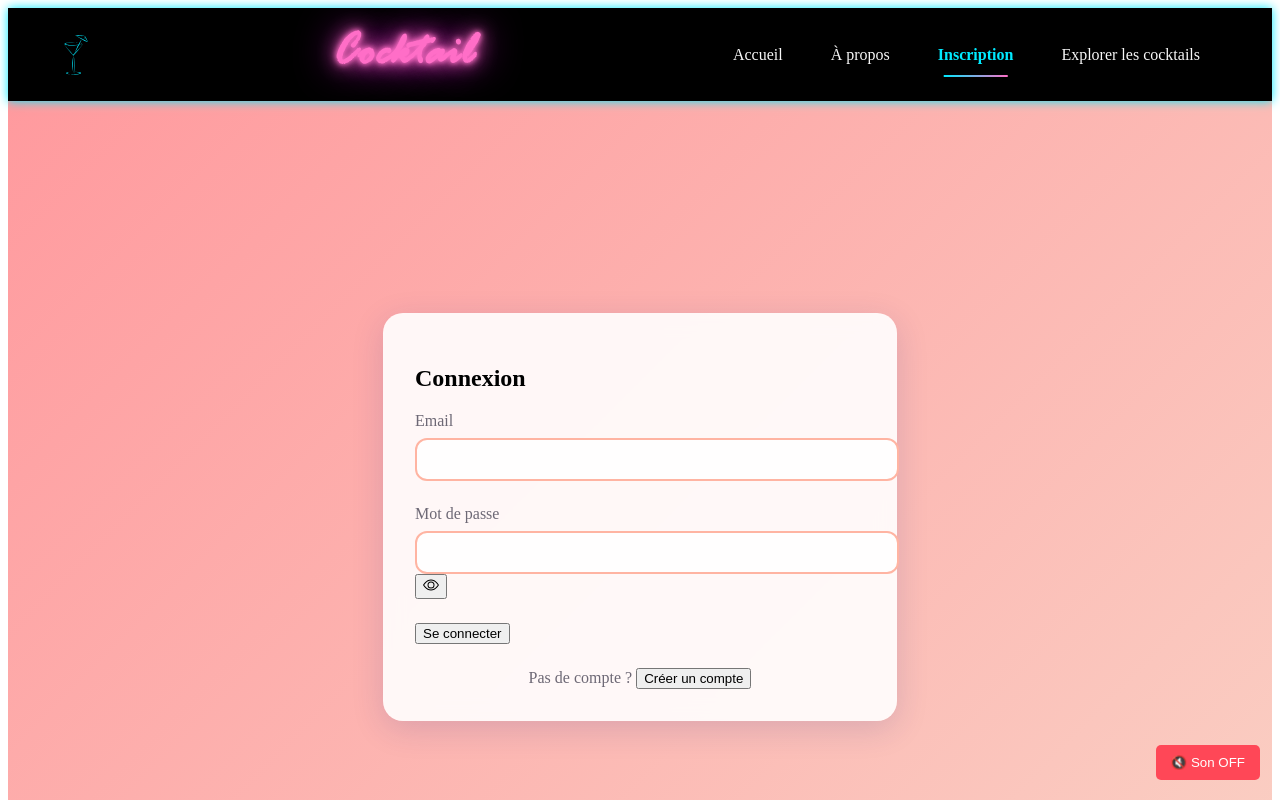
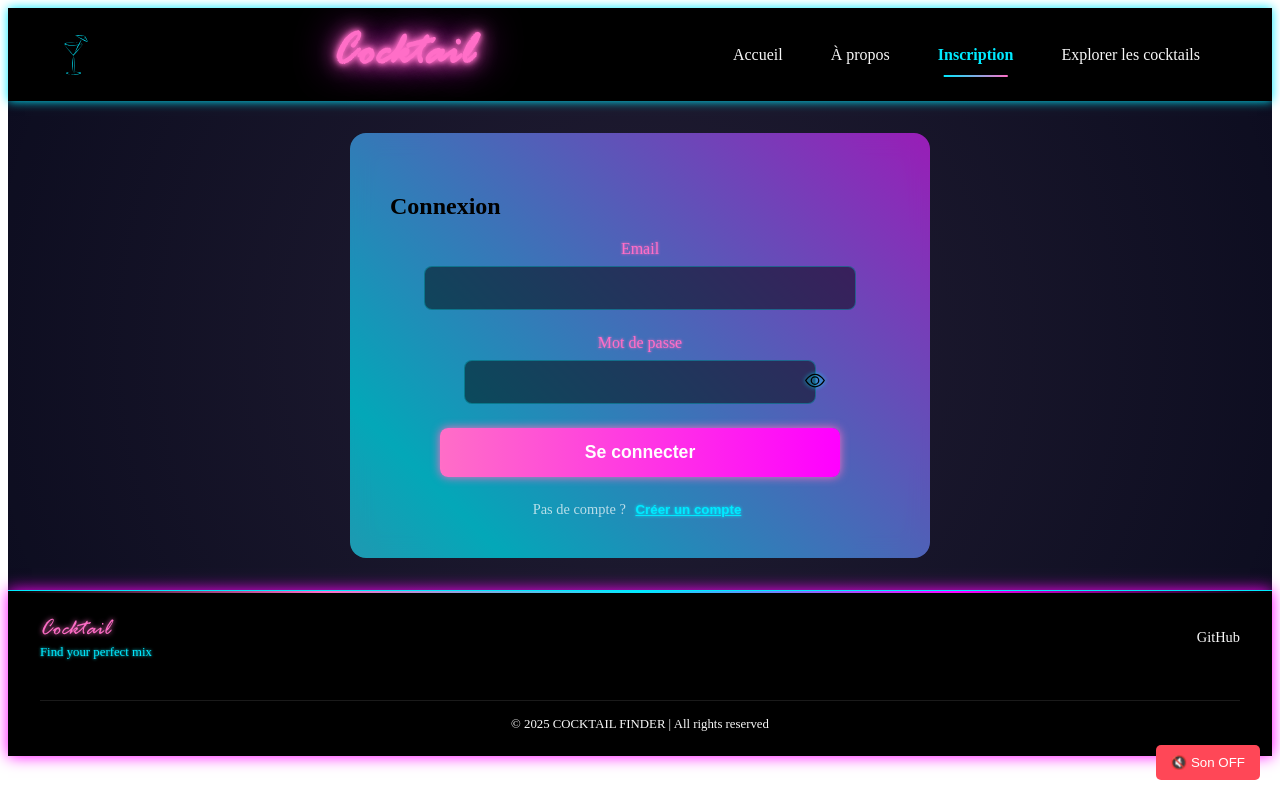
Before and after one commit to CharlesCatto/CocktailFinder, a React (Vite) app in the folder client/vite-project/: page /account in a window 1280 px wide. Shown: the top 800 px of the page. Built offline with nearby package versions, Linux system fonts and the light colour scheme; no server answers.

Commit message:
CSS for Account and About.

```diff
--- a/client/vite-project/src/Layout/Layout.tsx
+++ b/client/vite-project/src/Layout/Layout.tsx
@@ -1,5 +1,6 @@
 import { Outlet } from "react-router-dom";
 import NavBar from "../components/NavBar/NavBar";
+import Footer from "../components/Footer/Footer";
 import NeonSound from "../components/sound/NeonSound";
 import KoolGang from "../components/sound/KoolGang";
 import styles from "./Layout.module.css";
@@ -7,7 +8,6 @@ import styles from "./Layout.module.css";
 function Layout() {
 	return (
 		<div className={styles.container}>
-			{/* Sons globaux qui jouent partout */}
 			<NeonSound />
 			<KoolGang />
 
@@ -19,9 +19,7 @@ function Layout() {
 				<Outlet />
 			</main>
 
-			<footer className={styles.footer}>
-				<p>© 2025 - Cocktail</p>
-			</footer>
+			<Footer />
 		</div>
 	);
 }
--- /dev/null
+++ b/client/vite-project/src/components/Footer/Footer.module.css
@@ -0,0 +1,150 @@
+@font-face {
+	font-family: "RageItalic";
+	src: url("../../assets/font/RAGE_1.TTF") format("truetype");
+	font-display: swap;
+}
+
+.footer {
+	background-color: #000;
+	border-top: 1px solid var(--neon-blue);
+	box-shadow: 0 0 15px var(--neon-purple);
+	padding: 1.5rem 0;
+	position: relative;
+}
+
+.footer::before {
+	content: "";
+	position: absolute;
+	top: 0;
+	left: 0;
+	right: 0;
+	height: 2px;
+	background: linear-gradient(
+		90deg,
+		transparent,
+		var(--neon-pink),
+		var(--neon-blue),
+		var(--neon-purple),
+		transparent
+	);
+	animation: rainbowBorder 8s linear infinite;
+}
+
+.content {
+	max-width: 1200px;
+	margin: 0 auto;
+	padding: 0 2rem;
+	display: flex;
+	flex-wrap: wrap;
+	justify-content: space-between;
+	align-items: center;
+	gap: 1.5rem;
+}
+
+.logoContainer {
+	display: flex;
+	flex-direction: column;
+	min-width: 150px;
+}
+
+.logo {
+	font-family: "RageItalic", cursive;
+	font-size: 1.5rem;
+	color: var(--neon-pink);
+	text-shadow: 0 0 5px var(--neon-pink);
+}
+
+.slogan {
+	color: var(--neon-blue);
+	font-size: 0.8rem;
+	text-shadow: 0 0 3px var(--neon-blue);
+}
+
+.nav {
+	display: flex;
+	gap: 1.5rem;
+}
+
+.link {
+	color: var(--text-primary);
+	text-decoration: none;
+	font-size: 0.9rem;
+	position: relative;
+	transition: all 0.3s ease;
+}
+
+.link:hover {
+	color: var(--neon-blue);
+}
+
+.link::after {
+	content: "";
+	position: absolute;
+	bottom: -2px;
+	left: 0;
+	width: 0;
+	height: 1px;
+	background: var(--neon-blue);
+	transition: width 0.3s ease;
+}
+
+.link:hover::after {
+	width: 100%;
+}
+
+.socials {
+	display: flex;
+	gap: 1.5rem;
+}
+
+.socialLink {
+	color: var(--text-primary);
+	text-decoration: none;
+	font-size: 0.9rem;
+	transition: all 0.3s ease;
+}
+
+.socialLink:hover {
+	color: var(--neon-pink);
+	text-shadow: 0 0 5px var(--neon-pink);
+}
+
+.copyright {
+	flex-basis: 100%;
+	text-align: center;
+	color: var(--text-primary);
+	font-size: 0.8rem;
+	margin-top: 1rem;
+	padding-top: 1rem;
+	border-top: 1px solid rgba(255, 255, 255, 0.1);
+}
+
+/* Animations */
+@keyframes rainbowBorder {
+	0% {
+		background-position: -100% 0;
+	}
+	100% {
+		background-position: 100% 0;
+	}
+}
+
+/* Responsive */
+@media (max-width: 768px) {
+	.content {
+		flex-direction: column;
+		text-align: center;
+		gap: 1rem;
+	}
+
+	.nav,
+	.socials {
+		flex-wrap: wrap;
+		justify-content: center;
+	}
+
+	.copyright {
+		margin-top: 0.5rem;
+		padding-top: 0.5rem;
+	}
+}
--- /dev/null
+++ b/client/vite-project/src/components/Footer/Footer.tsx
@@ -0,0 +1,49 @@
+import styles from "./Footer.module.css";
+import { Link } from "react-router-dom";
+
+export default function Footer() {
+	return (
+		<footer className={styles.footer}>
+			<div className={styles.content}>
+				<div className={styles.logoContainer}>
+					<span className={styles.logo}>Cocktail</span>
+					<span className={styles.slogan}>Find your perfect mix</span>
+				</div>
+
+				{/* <nav className={styles.nav}>
+					<Link to="/" className={styles.link}>
+						Home
+					</Link>
+					<Link to="/finder" className={styles.link}>
+						Finder
+					</Link>
+					<Link to="/about" className={styles.link}>
+						About
+					</Link>
+					<Link to="/account" className={styles.link}>
+						Account
+					</Link>
+				</nav> */}
+
+				<div className={styles.socials}>
+					{/* <a href="_" className={styles.socialLink}>
+						Instagram
+					</a>
+					<a href="_" className={styles.socialLink}>
+						Twitter
+					</a> */}
+					<a
+						href="https://github.com/CharlesCatto/CocktailFinder"
+						className={styles.socialLink}
+					>
+						GitHub
+					</a>
+				</div>
+
+				<div className={styles.copyright}>
+					© 2025 COCKTAIL FINDER | All rights reserved
+				</div>
+			</div>
+		</footer>
+	);
+}
--- a/client/vite-project/src/pages/About/About.module.css
+++ b/client/vite-project/src/pages/About/About.module.css
@@ -0,0 +1,104 @@
+@font-face {
+	font-family: "Rage";
+	src: url("../../assets/font/RAGE_1.TTF") format("truetype");
+}
+
+.container {
+	position: relative;
+	width: 100%;
+	height: calc(100vh - var(--navbar-height) - var(--footer-height));
+	overflow: hidden;
+}
+
+.backgroundImage {
+	position: absolute;
+	top: 0;
+	left: 0;
+	width: 100%;
+	height: 100%;
+	background-size: cover;
+	background-position: center;
+	z-index: -1;
+}
+
+.content {
+	display: flex;
+	flex-direction: column;
+	justify-content: center;
+	align-items: center;
+	height: 100%;
+	padding: 2rem;
+	/* background-color: rgba(0, 0, 0, 0.5);  */
+	backdrop-filter: blur(2px);
+}
+
+.title {
+	font-family: "Rage", sans-serif;
+	font-size: 5rem;
+	color: var(--neon-pink);
+	text-shadow: 0 0 10px var(--neon-pink), 0 0 20px var(--neon-blue), 0 0 30px
+		var(--neon-purple);
+	margin-bottom: 2rem;
+	text-align: center;
+	animation: flicker 3s infinite alternate;
+}
+
+.textBox {
+	max-width: 600px;
+	padding: 2rem;
+	background-color: rgba(0, 0, 0, 0.7);
+	border: 2px solid var(--neon-blue);
+	border-radius: 10px;
+	box-shadow: 0 0 15px var(--neon-purple), inset 0 0 10px var(--neon-pink);
+}
+
+.textBox p {
+	color: white;
+	font-size: 1.2rem;
+	line-height: 1.6;
+	margin-bottom: 1.5rem;
+	text-shadow: 0 0 5px var(--neon-green);
+}
+
+.signature {
+	color: var(--neon-yellow);
+	font-style: italic;
+	text-align: right;
+	font-size: 1.3rem;
+}
+
+/* Animation néon */
+@keyframes flicker {
+	0%,
+	19%,
+	21%,
+	23%,
+	25%,
+	54%,
+	56%,
+	100% {
+		text-shadow: 0 0 10px var(--neon-pink), 0 0 20px var(--neon-blue), 0 0 30px
+			var(--neon-purple);
+	}
+	20%,
+	24%,
+	55% {
+		text-shadow: none;
+	}
+}
+
+/* Responsive */
+@media (max-width: 768px) {
+	.title {
+		font-size: 3rem;
+	}
+
+	.textBox {
+		padding: 1rem;
+		max-width: 90%;
+	}
+
+	.textBox p {
+		font-size: 1rem;
+	}
+}
--- a/client/vite-project/src/pages/About/About.tsx
+++ b/client/vite-project/src/pages/About/About.tsx
@@ -1,10 +1,28 @@
-function About() {
+import styles from "./About.module.css";
+import AboutBG from "../../assets/AboutBG.png";
+
+export default function About() {
 	return (
-		<div>
-			<h2>À propos</h2>
-			<p>Cette application vous permet de créer des cartes et les afficher.</p>
+		<div className={styles.container}>
+			<div
+				className={styles.backgroundImage}
+				style={{ backgroundImage: `url(${AboutBG})` }}
+			/>
+
+			<div className={styles.content}>
+				<h1 className={styles.title}>Cocktail Finder</h1>
+				<div className={styles.textBox}>
+					<p>
+						Bienvenue dans notre univers cocktail rétro-futuriste ! Trouvez la
+						recette parfaite en fonction de ce que vous avez dans votre bar.
+					</p>
+					<p>
+						Inspiré par l'énergie des années 80, ce site vous transporte à Miami
+						Beach, où chaque cocktail raconte une histoire.
+					</p>
+					<p className={styles.signature}>- L'équipe Cocktail Finder</p>
+				</div>
+			</div>
 		</div>
 	);
 }
-
-export default About;
--- a/client/vite-project/src/pages/Account/Account.module.css
+++ b/client/vite-project/src/pages/Account/Account.module.css
@@ -1,96 +1,283 @@
-/* Inspiré de NavBar.module.css */
+@font-face {
+	font-family: "RageItalic";
+	src: url("../../assets/font/RAGE_1.TTF") format("truetype");
+	font-display: swap;
+}
+
 .container {
-	background: linear-gradient(135deg, #ff9a9e 0%, #fad0c4 100%);
-	min-height: 100vh;
 	display: grid;
 	place-items: center;
-	padding: 1rem;
+	min-height: calc(100vh - var(--navbar-height));
+	background: radial-gradient(
+		circle at center,
+		rgba(10, 5, 30, 0.9) 0%,
+		rgba(0, 0, 20, 0.95) 100%
+	);
+	padding: 2rem;
 }
 
 .card {
-	background: rgba(255, 255, 255, 0.9);
-	backdrop-filter: blur(10px);
-	border-radius: 20px;
-	padding: 2rem;
+	position: relative;
+	background: var(--glass-bg);
+	backdrop-filter: blur(12px);
+	-webkit-backdrop-filter: blur(12px);
+	border-radius: 16px;
+	padding: 2.5rem;
 	width: 100%;
-	max-width: 450px;
-	box-shadow: 0 8px 32px rgba(31, 38, 135, 0.15);
+	max-width: 500px;
+	overflow: hidden;
+	z-index: 1;
+}
+
+.card::before {
+	content: "";
+	position: absolute;
+	top: -2px;
+	left: -2px;
+	right: -2px;
+	bottom: -2px;
+	background: linear-gradient(
+		45deg,
+		var(--neon-pink),
+		var(--neon-blue),
+		var(--neon-purple),
+		var(--neon-pink)
+	);
+	background-size: 300% 300%;
+	z-index: -1;
+	border-radius: 18px;
+	animation: gradientFlow 8s ease infinite;
+	opacity: 0.7;
+}
+
+@keyframes gradientFlow {
+	0% {
+		background-position: 0% 50%;
+	}
+	50% {
+		background-position: 100% 50%;
+	}
+	100% {
+		background-position: 0% 50%;
+	}
 }
 
 .title {
-	color: #d23669;
+	font-family: "RageItalic", cursive;
+	color: var(--neon-blue);
 	text-align: center;
 	margin-bottom: 2rem;
-	font-size: 2rem;
-	font-weight: 700;
+	font-size: 2.5rem;
+	text-shadow: 0 0 5px var(--neon-blue), 0 0 15px var(--neon-purple);
+	letter-spacing: 1px;
+	position: relative;
 }
 
 .inputGroup {
 	margin-bottom: 1.5rem;
+	position: relative;
 }
 
 label {
 	display: block;
 	margin-bottom: 0.5rem;
-	color: #6d6875;
+	color: var(--neon-pink);
 	font-weight: 500;
+	text-shadow: 0 0 3px var(--neon-pink);
+	text-align: center;
 }
 
-input {
+.passwordContainer {
+	position: relative;
+	width: 80%;
+	margin: 0 auto;
+}
+
+.passwordContainer input {
+	width: calc(100% - 40px);
+	padding-right: 40px;
+}
+
+.eyeButton {
+	position: absolute;
+	right: 10px;
+	top: 50%;
+	transform: translateY(-50%);
+	background: none;
+	border: none;
+	cursor: pointer;
+	padding: 5px;
+	transition: transform 0.3s;
+}
+
+.eyeButton:hover {
+	transform: translateY(-50%) scale(1.1);
+}
+
+.eyeButton img {
+	width: 20px;
+	height: 20px;
+	filter: drop-shadow(0 0 2px var(--neon-blue));
+}
+
+.submitButton {
+	width: 80%;
+	padding: 14px;
+	background: linear-gradient(90deg, var(--neon-pink), var(--neon-purple));
+	color: white;
+	border: none;
+	border-radius: 8px;
+	font-weight: 600;
+	font-size: 1.1rem;
+	cursor: pointer;
+	margin: 1rem auto 0;
+	display: block;
+	transition: all 0.3s;
+	box-shadow: 0 0 10px var(--neon-pink);
+	position: relative;
+	overflow: hidden;
+}
+
+.submitButton::before {
+	content: "";
+	position: absolute;
+	top: 0;
+	left: -100%;
 	width: 100%;
-	padding: 12px 15px;
-	border: 2px solid #ffb4a2;
-	border-radius: 12px;
-	background: rgba(255, 255, 255, 0.8);
+	height: 100%;
+	background: linear-gradient(
+		90deg,
+		transparent,
+		rgba(255, 255, 255, 0.2),
+		transparent
+	);
+	transition: all 0.5s;
+}
+
+.submitButton:hover {
+	transform: translateY(-2px);
+	box-shadow: 0 0 15px var(--neon-pink), 0 0 25px var(--neon-purple);
+}
+
+.submitButton:hover::before {
+	left: 100%;
+}
+
+.toggleText {
+	text-align: center;
+	color: rgba(255, 255, 255, 0.7);
+	margin-top: 1.5rem;
+	font-size: 0.9rem;
+}
+
+.toggleButton {
+	background: none;
+	border: none;
+	color: var(--neon-blue);
+	font-weight: 600;
+	cursor: pointer;
+	text-decoration: underline;
+	text-shadow: 0 0 3px var(--neon-blue);
 	transition: all 0.3s;
 }
 
-input:focus {
-	border-color: #d23669;
-	outline: none;
-	box-shadow: 0 0 0 3px rgba(210, 54, 105, 0.2);
-}
-
-.errorInput {
-	border-color: #ff4757 !important;
+.toggleButton:hover {
+	color: var(--neon-pink);
+	text-shadow: 0 0 5px var(--neon-pink);
 }
 
 .error {
 	color: #ff4757;
-	font-size: 0.85rem;
-	margin-top: 0.3rem;
+	text-align: center;
+	margin: 1rem 0;
+	text-shadow: 0 0 5px rgba(255, 71, 87, 0.5);
+}
+
+.welcome {
+	color: var(--neon-green);
+	text-align: center;
+	margin: 1rem 0;
+	text-shadow: 0 0 5px var(--neon-green);
+}
+
+.valid {
+	border-color: var(--neon-green) !important;
+	box-shadow: 0 0 5px var(--neon-green) !important;
+}
+
+.invalid {
+	border-color: #ff4757 !important;
+	box-shadow: 0 0 5px rgba(255, 71, 87, 0.5) !important;
+}
+
+/* Responsive */
+@media (max-width: 768px) {
+	.card {
+		padding: 1.5rem;
+	}
+
+	.title {
+		font-size: 2rem;
+	}
+
+	input[type="text"],
+	input[type="email"],
+	input[type="password"],
+	.passwordContainer,
+	.submitButton {
+		width: 90%;
+	}
+}
+
+/* INPUTS STYLES (à placer après les styles généraux) */
+
+/* Tous les inputs sauf boutons */
+.card input:not([type="button"]):not([type="submit"]) {
+	width: 80%;
+	padding: 12px 15px;
+	border: 1px solid rgba(0, 234, 255, 0.3);
+	border-radius: 8px;
+	background: rgba(0, 0, 0, 0.5);
+	color: white;
+	font-size: 1rem;
+	transition: all 0.3s;
+	margin: 0 auto;
 	display: block;
 }
 
-.submitBtn {
-	background: #d23669;
-	color: white;
-	border: none;
-	padding: 12px;
-	width: 100%;
-	border-radius: 12px;
-	font-weight: 600;
-	cursor: pointer;
-	transition: all 0.3s;
-	margin-top: 1rem;
+/* Container mot de passe */
+.passwordContainer {
+	width: 80%;
+	margin: 0 auto;
+	position: relative;
 }
 
-.submitBtn:hover {
-	background: #a53057;
-	transform: translateY(-2px);
+.passwordContainer input {
+	width: calc(100% - 40px);
+	padding-right: 40px;
 }
 
-.toggleText {
-	text-align: center;
-	color: #6d6875;
-	margin-top: 1.5rem;
+/* Etats spéciaux */
+.card input:focus {
+	border-color: var(--neon-blue);
+	outline: none;
+	box-shadow: 0 0 10px var(--neon-blue), inset 0 0 5px rgba(0, 234, 255, 0.5);
 }
 
-.toggleBtn {
-	background: none;
-	border: none;
-	color: #d23669;
-	font-weight: 600;
-	cursor: pointer;
-	text-decoration: underline;
+.valid {
+	border-color: var(--neon-green) !important;
+	box-shadow: 0 0 5px var(--neon-green) !important;
 }
+
+.invalid {
+	border-color: #ff4757 !important;
+	box-shadow: 0 0 5px rgba(255, 71, 87, 0.5) !important;
+}
+
+/* Responsive */
+@media (max-width: 768px) {
+	.card input:not([type="button"]):not([type="submit"]),
+	.passwordContainer {
+		width: 90%;
+	}
+}
```
Also changed, not shown: client/vite-project/src/assets/AboutBG.png (added).
